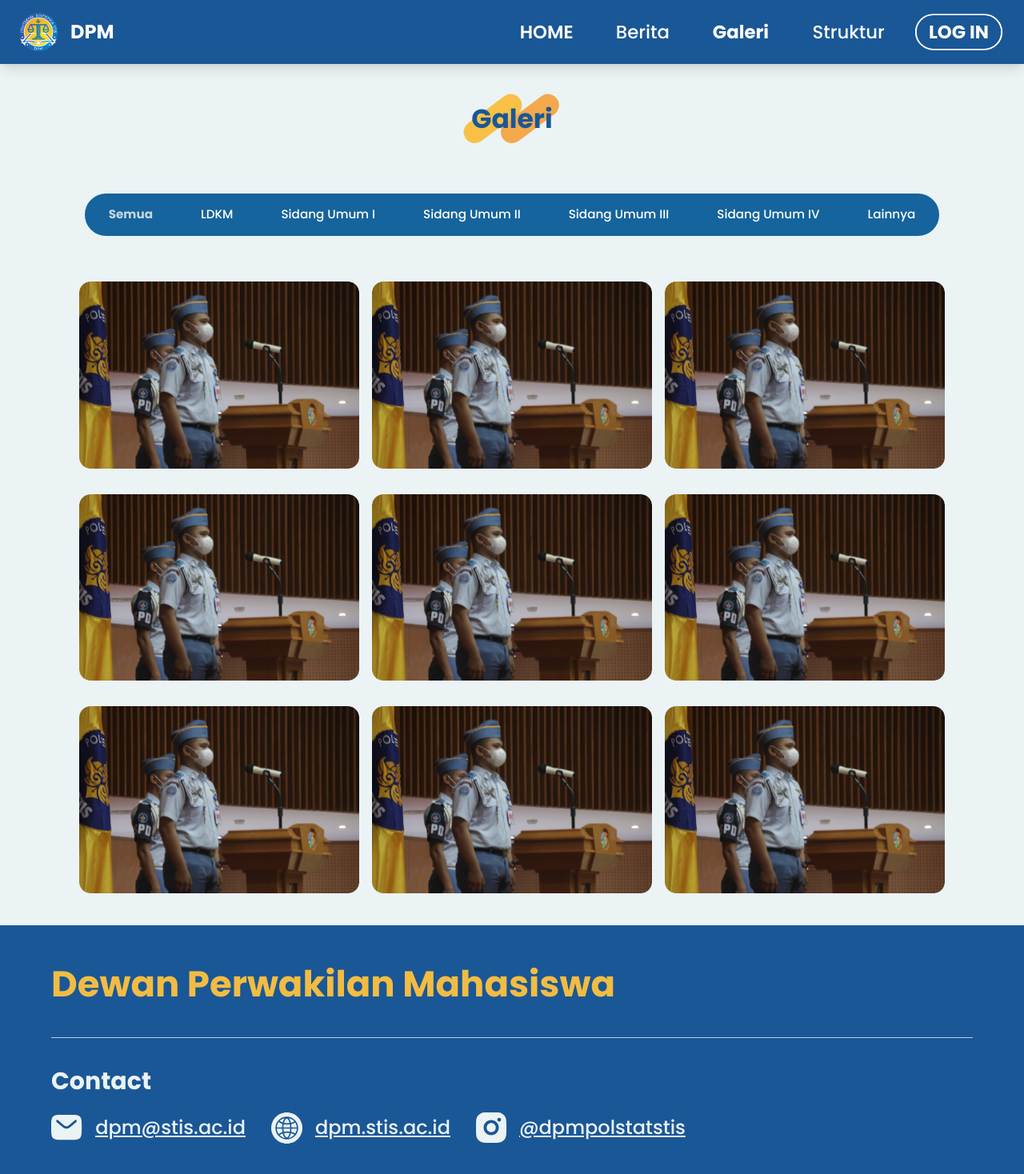
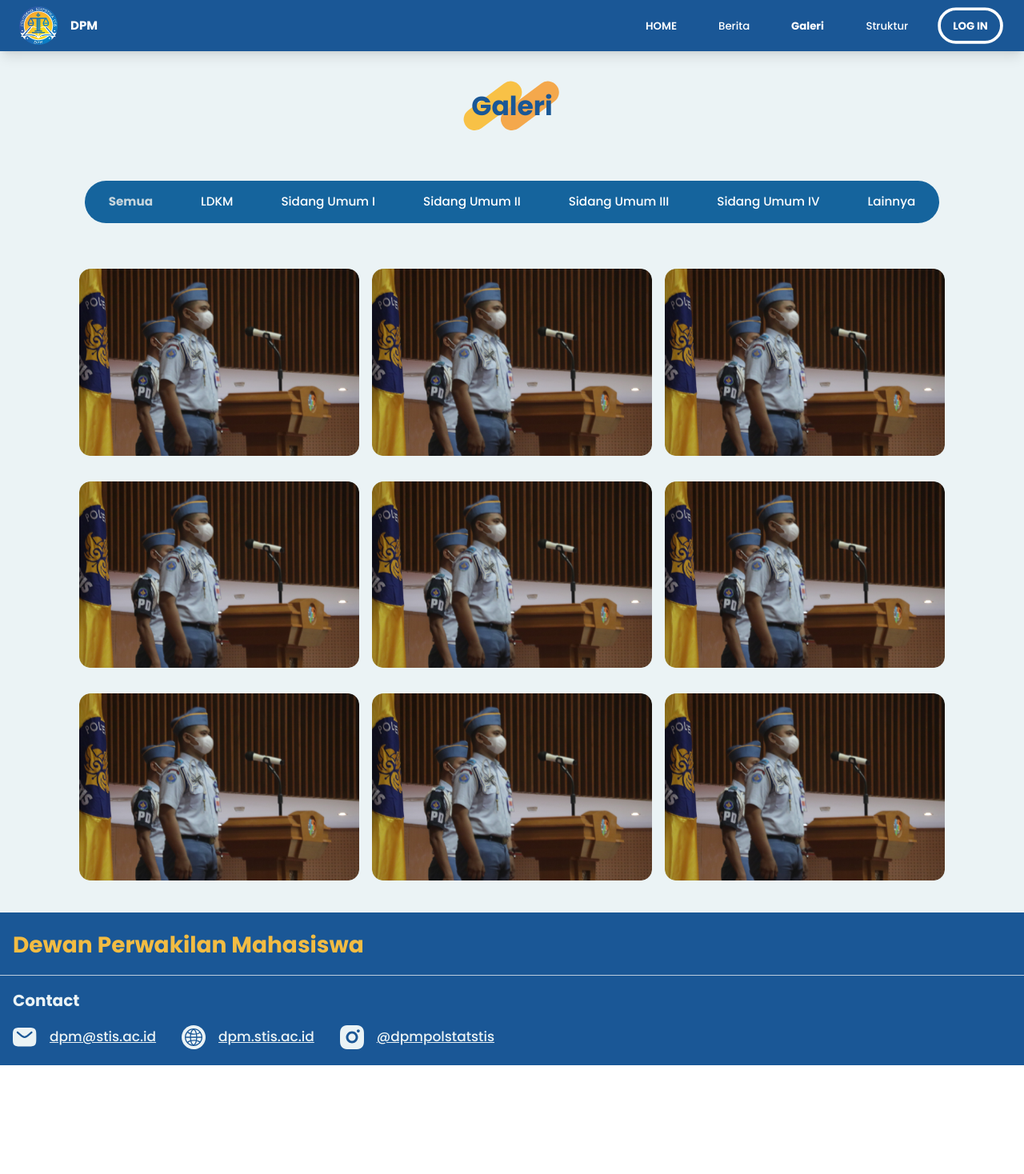
Before and after one commit to Hima-1/IMK-3SI1-KEL1-DPM-2024, a Vue app: page /galeri in a window 1280 px wide. Shown: the whole page at 80% size. After the commit the page ends 1332 px from the top, so only its background shows below. Built offline with nearby package versions, Linux system fonts and the light colour scheme.

Commit message:
fix navbar footer landing

```diff
--- a/src/components/LandingPage/Footer.vue
+++ b/src/components/LandingPage/Footer.vue
@@ -1,35 +1,35 @@
 <template>
-  <div class="bg-[#1A5796] w-full flex-shrink-0 flex flex-col py-5 px-4 md:py-10 md:px-16">
+  <div class="bg-[#1A5796] w-full flex-shrink-0 flex flex-col py-5">
     <!-- Dewan Perwakilan Mahasiswa -->
-    <h2 class="text-[#F2BC43] font-poppins text-[1.125rem] md:text-[45px] font-bold mb-2 md:mb-4">
+    <h2 class="text-[#F2BC43] font-poppins text-[1.125rem] md:text-[28px] font-bold px-4">
       Dewan Perwakilan Mahasiswa
     </h2>
     <!-- Garis -->
-    <hr class="w-full border-t border-[rgba(206,219,229,0.90)] my-4 md:mb-8" />
+    <hr class="w-full border-t border-[rgba(206,219,229,0.90)] my-4" />
     <!-- Contact -->
-    <h3 class="text-[#EBF3F5] font-poppins text-[1rem] md:text-[30px] font-bold mb-2 md:mb-4">
+    <h3 class="text-[#EBF3F5] font-poppins text-[1rem] md:text-[20px] font-bold mb-2 md:mb-4 px-4">
       Contact
     </h3>
     <!-- Kontak Info -->
-    <div class="flex flex-col space-y-4 md:space-y-0 md:flex-row md:space-x-8">
+    <div class="flex flex-col space-y-4 md:space-y-0 md:flex-row md:space-x-8 px-4">
       <!-- Email -->
       <div class="flex items-center md:mb-0">
-        <img src="@/assets/icon/email.svg" alt="Email Icon" class="icon w-[1.125rem] h-[0.93888rem] md:w-[39.144px] md:h-[31.315px] mr-2 md:mr-4 flex-shrink-0" />
-        <a href="mailto:dpm@stis.ac.id" class="link text-[#EBF3F5] underline font-poppins text-[0.9375rem] md:text-[24px] font-medium">
+        <img src="@/assets/icon/email.svg" alt="Email Icon" class="icon w-[1.125rem] h-[0.93888rem] md:w-[30px] md:h-[30px] mr-2 md:mr-4 flex-shrink-0" />
+        <a href="mailto:dpm@stis.ac.id" class="link text-[#EBF3F5] underline font-poppins text-[0.9375rem] md:text-[17px] font-medium">
           dpm@stis.ac.id
         </a>
       </div>
       <!-- Website -->
       <div class="flex items-center md:mb-0">
-        <img src="@/assets/icon/internet.svg" alt="Web Icon" class="icon w-[1.125rem] h-[1.125rem] md:w-[39px] md:h-[39px] mr-2 md:mr-4 flex-shrink-0" />
-        <a href="https://dpm.stis.ac.id" class="link text-[#EBF3F5] underline font-poppins text-[0.9375rem] md:text-[24px] font-medium">
+        <img src="@/assets/icon/internet.svg" alt="Web Icon" class="icon w-[1.125rem] h-[1.125rem] md:w-[30px] md:h-[30px] mr-2 md:mr-4 flex-shrink-0" />
+        <a href="https://dpm.stis.ac.id" class="link text-[#EBF3F5] underline font-poppins text-[0.9375rem] md:text-[17px] font-medium">
           dpm.stis.ac.id
         </a>
       </div>
       <!-- Instagram -->
       <div class="flex items-center md:mb-0">
-        <img src="@/assets/icon/instagram.svg" alt="IG Icon" class="icon w-[1.125rem] h-[1.125rem] md:w-[38px] md:h-[38px] mr-2 md:mr-4 flex-shrink-0" />
-        <a href="https://www.instagram.com/dpmpolstatstis/" class="link text-[#EBF3F5] underline font-poppins text-[0.9375rem] md:text-[24px] font-medium">
+        <img src="@/assets/icon/instagram.svg" alt="IG Icon" class="icon w-[1.125rem] h-[1.125rem] md:w-[30px] md:h-[30px] mr-2 md:mr-4 flex-shrink-0" />
+        <a href="https://www.instagram.com/dpmpolstatstis/" class="link text-[#EBF3F5] underline font-poppins text-[0.9375rem] md:text-[17px] font-medium">
           @dpmpolstatstis
         </a>
       </div>
--- a/src/components/LandingPage/GaleriList.vue
+++ b/src/components/LandingPage/GaleriList.vue
@@ -159,7 +159,6 @@ export default {
   left: 0;
   width: 100%;
   background-color: #EBF3F5;
-  border: 1px solid #ccc;
   border-radius: 8px;
   margin-top: 5px;
   list-style: none;
--- a/src/components/LandingPage/Navbar.vue
+++ b/src/components/LandingPage/Navbar.vue
@@ -1,19 +1,19 @@
 <template>
   <nav :class="['bg-[#1a5796] shadow-lg w-full z-50', { 'fixed': isScrolled, 'top-0': isScrolled, 'w-full': isScrolled }]">
-    <div class="container mx-auto flex justify-between items-center py-4 px-6 md:py-4 md:px-6">
+    <div class="mx-auto flex justify-between items-center py-2 px-6">
       <!-- Logo and Title on the Left -->
       <div class="flex items-center">
         <img src="@/assets/images/logo_dpm.webp" alt="Logo" class="logo mr-4" />
-        <span class="text-white text-2xl font-bold hidden md:block dpm-text">DPM</span>
+        <span class="text-white text-[15px] font-bold hidden md:block dpm-text">DPM</span>
       </div>
 
       <!-- Navigation Links and Login Button on the Right -->
-      <div class="hidden md:flex items-center space-x-4">
-        <router-link to="/" exact class="btn btn-ghost no-underline text-white text-2xl uppercase" :exact-active-class="'active-link'">Home</router-link>
-        <router-link to="/berita" class="btn btn-ghost no-underline text-white text-2xl font-medium" :active-class="'active-link'">Berita</router-link>
-        <router-link to="/galeri" class="btn btn-ghost no-underline text-white text-2xl font-medium" :active-class="'active-link'">Galeri</router-link>
-        <router-link to="/struktur" class="btn btn-ghost no-underline text-white text-2xl font-medium" :active-class="'active-link'">Struktur</router-link>
-        <router-link to="/login" class="btn btn-outline text-white text-2xl uppercase border-2 border-white rounded-full px-4 py-1 font-bold" :active-class="'active-link'">Log In</router-link>
+      <div class="hidden md:flex items-center text-[15px] space-x-4">
+        <router-link to="/" exact class="btn btn-ghost no-underline text-white uppercase" :exact-active-class="'active-link'">Home</router-link>
+        <router-link to="/berita" class="btn btn-ghost no-underline text-white font-medium" :active-class="'active-link'">Berita</router-link>
+        <router-link to="/galeri" class="btn btn-ghost no-underline text-white font-medium" :active-class="'active-link'">Galeri</router-link>
+        <router-link to="/struktur" class="btn btn-ghost no-underline text-white font-medium" :active-class="'active-link'">Struktur</router-link>
+        <router-link to="/login" class="btn btn-outline text-white uppercase border-4 border-white rounded-full px-4 py-1 font-bold" :active-class="'active-link'">Log In</router-link>
       </div>
 
       <!-- Mobile Menu Button -->
@@ -25,12 +25,12 @@
     </div>
 
     <!-- Mobile Menu -->
-    <div v-if="isMobileMenuOpen" class="md:hidden">
-      <router-link to="/" exact class="block btn btn-ghost no-underline text-white text-2xl font-medium py-2 px-4" :exact-active-class="'active-link'">HOME</router-link>
-      <router-link to="/berita" class="block btn btn-ghost no-underline text-white text-2xl font-medium py-2 px-4" :active-class="'active-link'">Berita</router-link>
-      <router-link to="/galeri" class="block btn btn-ghost no-underline text-white text-2xl font-medium py-2 px-4" :active-class="'active-link'">Galeri</router-link>
-      <router-link to="/struktur" class="block btn btn-ghost no-underline text-white text-2xl font-medium py-2 px-4" :active-class="'active-link'">Struktur</router-link>
-      <router-link to="/login" class="block btn btn-outline text-white text-2xl uppercase border-2 border-white rounded-full px-4 py-1 font-bold mx-4 my-2" :active-class="'active-link'">Log In</router-link>
+    <div v-if="isMobileMenuOpen" class="text-[15px] md:hidden">
+      <router-link to="/" exact class="block btn btn-ghost no-underline text-white font-medium px-4" :exact-active-class="'active-link'">HOME</router-link>
+      <router-link to="/berita" class="block btn btn-ghost no-underline text-white font-medium px-4" :active-class="'active-link'">Berita</router-link>
+      <router-link to="/galeri" class="block btn btn-ghost no-underline text-white font-medium px-4" :active-class="'active-link'">Galeri</router-link>
+      <router-link to="/struktur" class="block btn btn-ghost no-underline text-white font-medium px-4" :active-class="'active-link'">Struktur</router-link>
+      <router-link to="/login" class="block btn btn-outline text-white uppercase border-2 border-white rounded-full px-4 font-bold mx-4 mb-2 flex items-center justify-center" :active-class="'active-link'">Log In</router-link>
     </div>
   </nav>
 </template>
```
